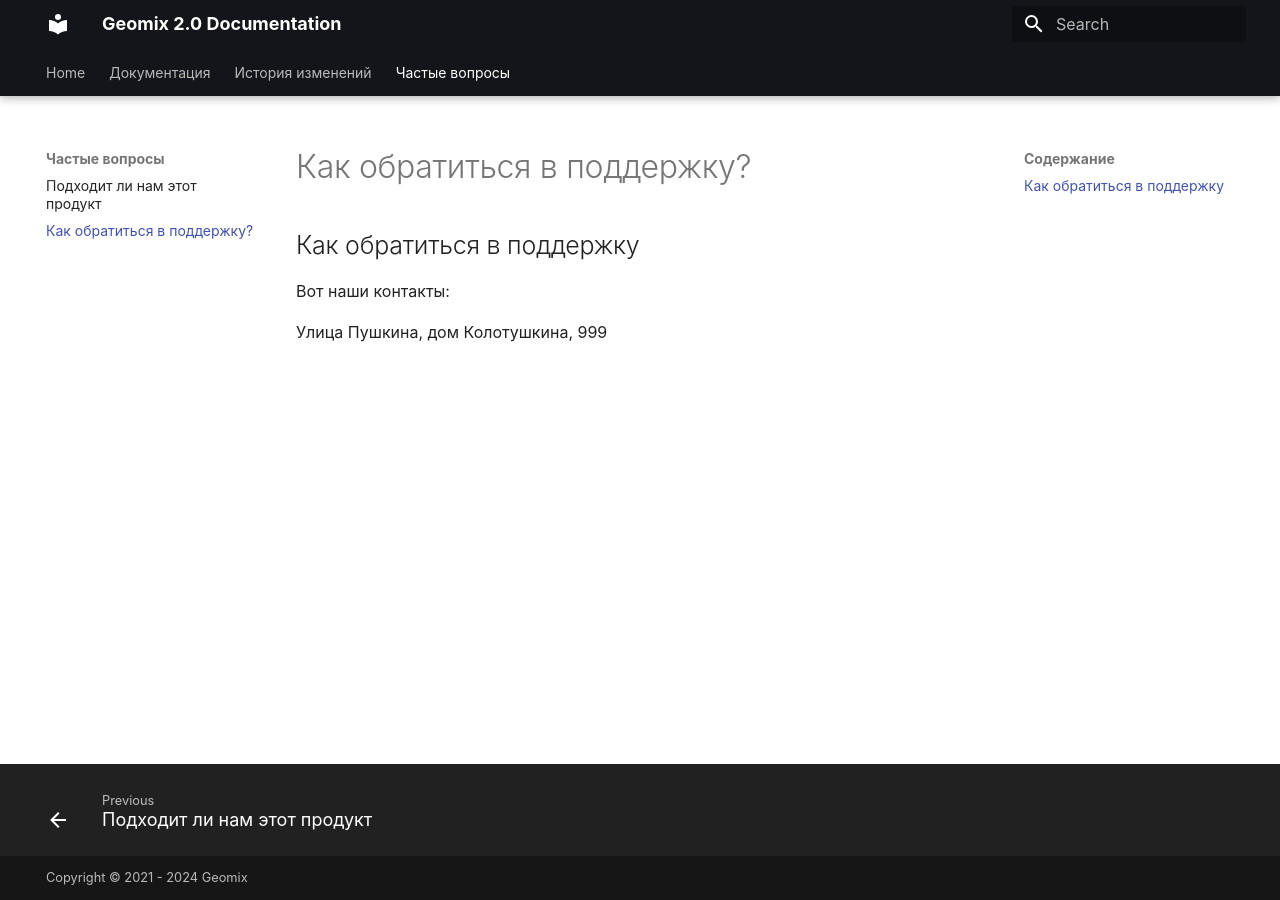
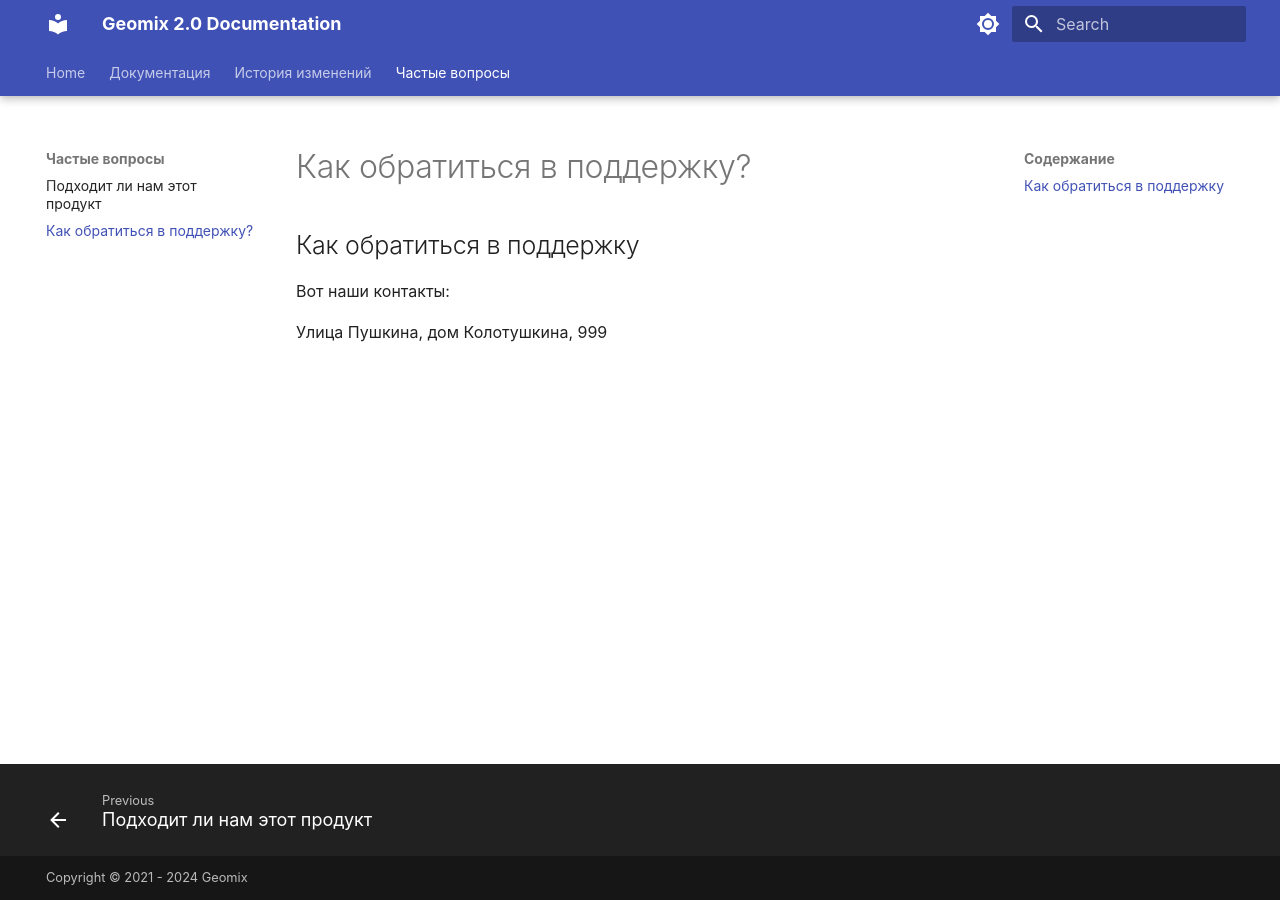
Before and after one commit to whippedsnake/md-mkdocs-material, an MkDocs documentation site: the page built from docs/Docs/FAQ/support.md, in a window 1280 px wide. Built offline with MkDocs 1.6.1 and Material for MkDocs 9.7.7, drawn with Linux system fonts in a browser that asks for light colours; some web fonts are replaced; old or Windows-style settings are respelled for this version of MkDocs; the version menu is left out.

Commit message:
theme changes

```diff
--- a/mkdocs.yml
+++ b/mkdocs.yml
@@ -4,9 +4,18 @@
   font:
     text: Futura Light
   palette:
-    scheme: default
-    primary: black
-    accent: indigo
+    # Palette toggle for light mode
+    - scheme: default
+      toggle:
+        icon: material/brightness-7
+        name: Switch to dark mode
+
+    # Palette toggle for dark mode
+    - scheme: slate
+      toggle:
+        icon: material/brightness-4
+        name: Switch to light mode
+
   icon:
     annotation: material/arrow-right-circle
 
```
